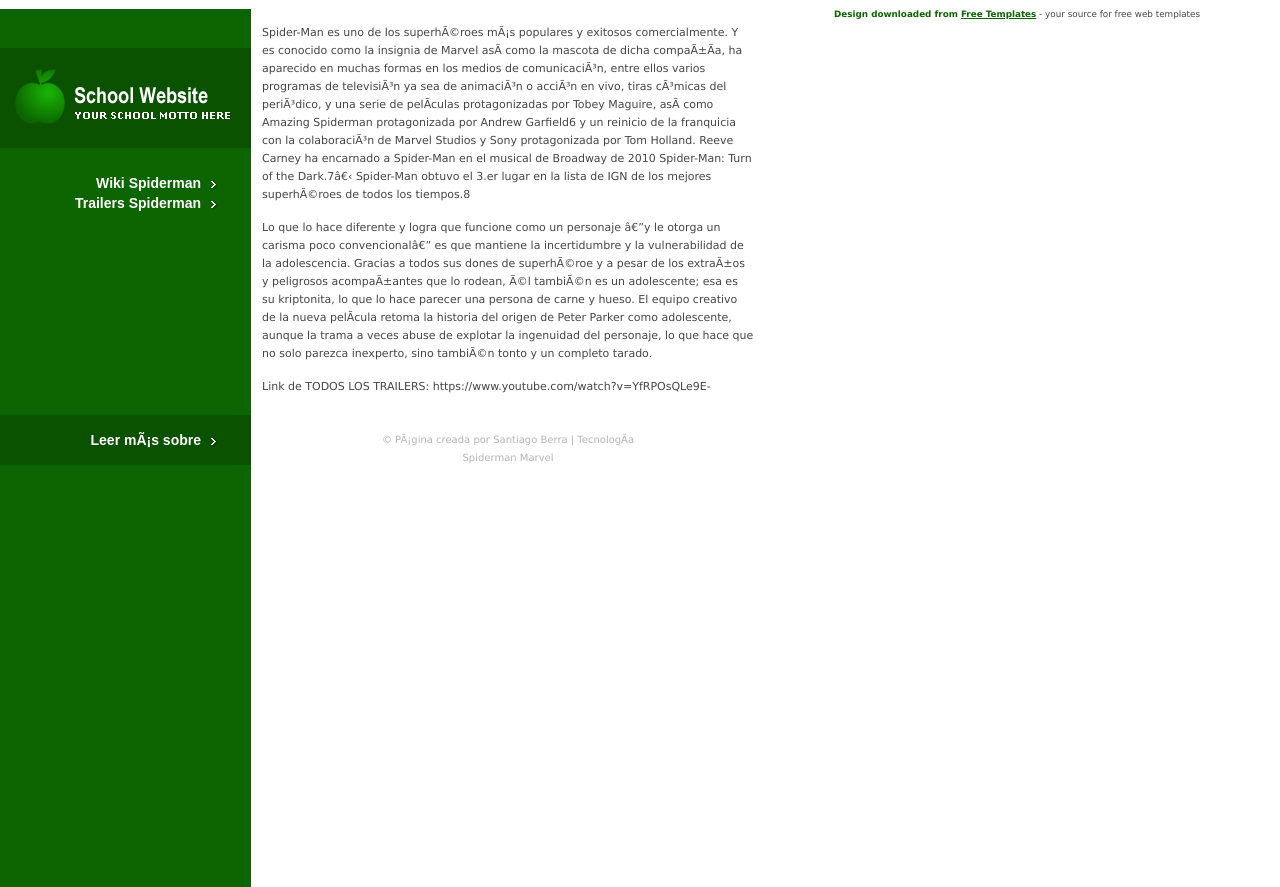
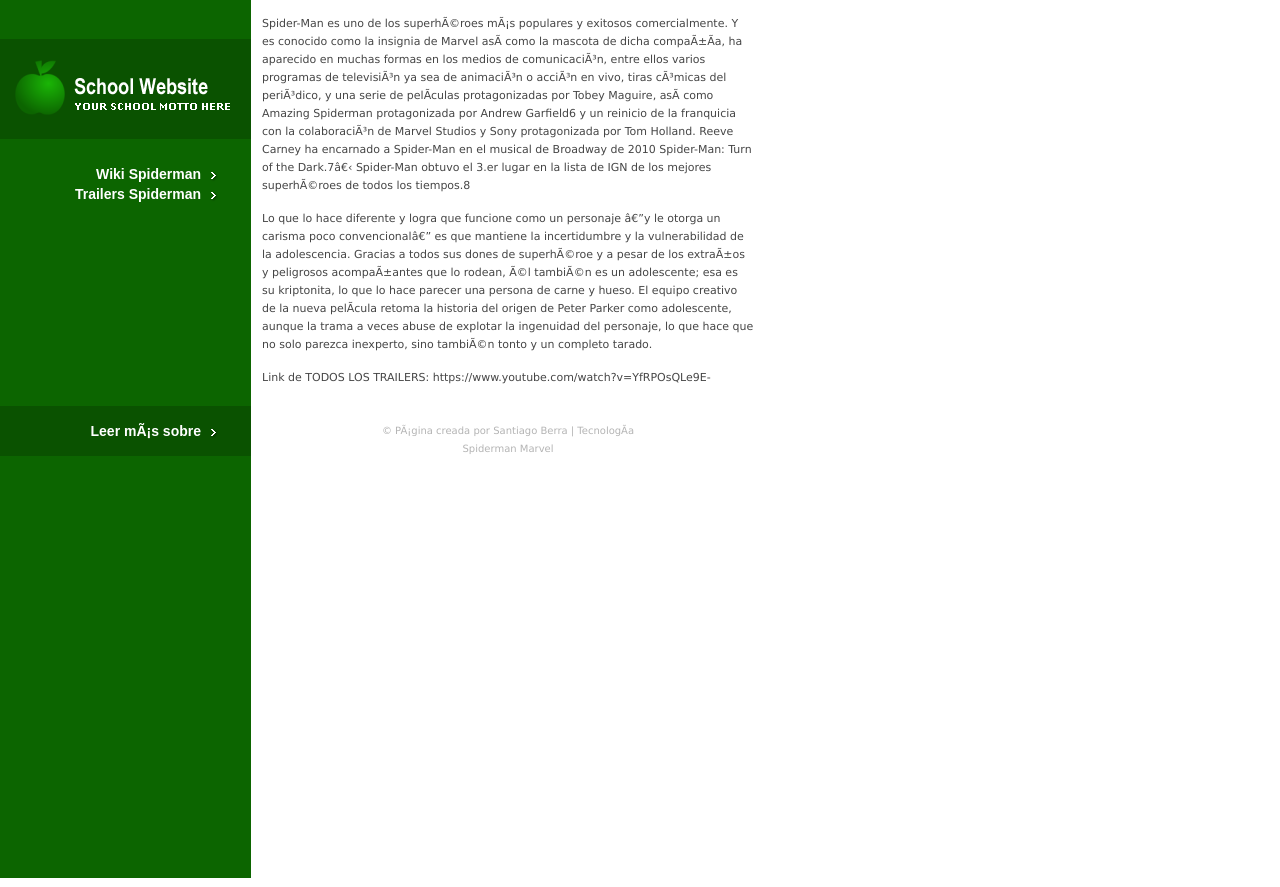
Before and after one commit to santiagoberra22/Spiderman-P-gina, a plain HTML site: page history.html in a window 1280 px wide. Drawn offline with Linux system fonts and the light colour scheme.

Commit message:
Update history.html

```diff
--- a/history.html
+++ b/history.html
@@ -39,8 +39,5 @@ El equipo creativo de la nueva película retoma la historia del origen de Peter
     <a href="http://webdevelopmentquote.com/" target="_blank" style="text-decoration:none;">Spiderman Marvel</div>
 </div>
 
-<div style="font-size: 0.8em; text-align: center; margin-top: 1.0em; margin-bottom: 1.0em;">
-Design downloaded from <a href="http://www.freewebtemplates.com/">Free Templates</a> - your source for free web templates
-</div>
 </body>
 </html>
```
